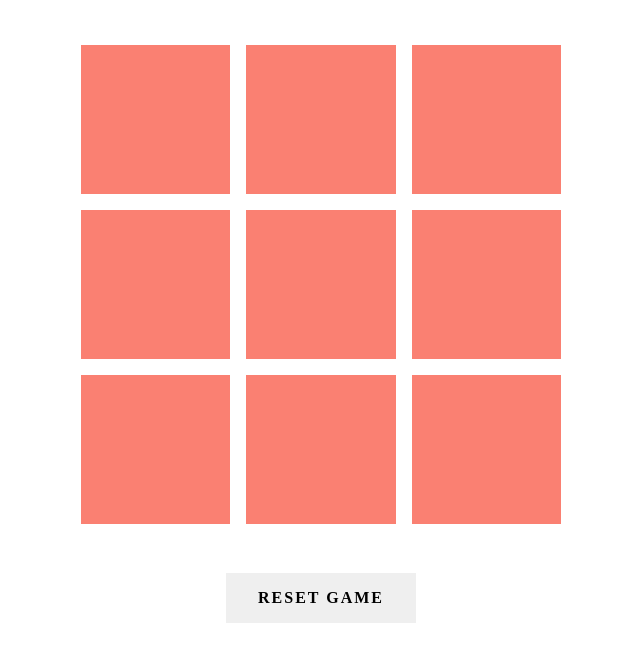
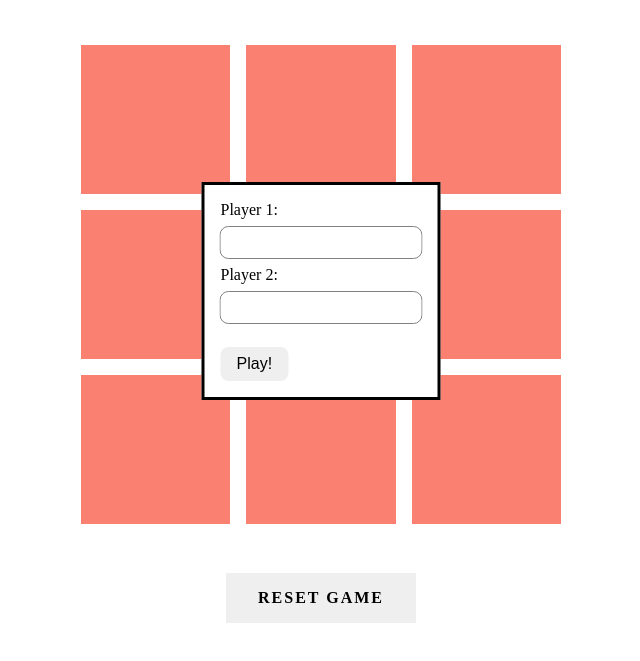
Before and after one commit to Sengsith/tic-tac-toe, a plain HTML site: page index.html in a window 1280 px wide. Shown: the part 109-770 px from the top of the page, without its empty margins (319-959 px from the left). Drawn offline with Linux system fonts and the light colour scheme.

Commit message:
update index.html script.js style.css
added ability to change player names

```diff
--- a/index.html
+++ b/index.html
@@ -8,6 +8,15 @@
     <script src="script.js" defer></script>
   </head>
   <body>
+    <dialog data-modal>
+      <form method="dialog">
+        <label for="player-one">Player 1:</label>
+        <input type="text" name="player-one" id="player-one" autocomplete="off" />
+        <label for="player-twop">Player 2:</label>
+        <input type="text" name="player-two" id="player-two" autocomplete="off" />
+        <button class="play">Play!</button>
+      </form>
+    </dialog>
     <div class="turn"></div>
     <div class="container"></div>
     <button class="reset">RESET GAME</button>
--- a/script.js
+++ b/script.js
@@ -1,10 +1,3 @@
-// Once you have a working console game, create an object that will handle the display/DOM logic.
-// Write a function that will render the contents of the gameboard array to the webpage (for now, you can always just fill the gameboard array with "X"s and "O"s just to see what’s going on).
-
-// Write the functions that allow players to add marks to a specific spot on the board by interacting with the appropriate DOM elements (e.g. letting players click on a board square to place their marker). Don’t forget the logic that keeps players from playing in spots that are already taken!
-
-// Clean up the interface to allow players to put in their names, include a button to start/restart the game and add a display element that shows the results upon game end!
-
 // Cell factory
 const Cell = () => {
   let value = "";
@@ -73,6 +66,11 @@ const gameController = (() => {
   };
 
   const getActivePlayer = () => activePlayer;
+
+  const setPlayerNames = (nameOne, nameTwo) => {
+    players[0].name = nameOne;
+    players[1].name = nameTwo;
+  };
 
   const incrementTurnCount = () => turnCount++;
 
@@ -149,6 +147,7 @@ const gameController = (() => {
     isGameOver,
     checkForTie,
     resetGame,
+    setPlayerNames,
   };
 })();
 
@@ -158,6 +157,24 @@ const screenController = (() => {
   const container = document.querySelector(".container");
   const activePlayerText = document.querySelector(".turn");
   const resetBtn = document.querySelector(".reset");
+  const modal = document.querySelector("[data-modal]");
+  const modalPlayBtn = document.querySelector(".play");
+
+  const askPlayerNames = () => {
+    modal.show();
+  };
+  modalPlayBtn.addEventListener("click", (e) => {
+    e.preventDefault();
+    // Get data from input
+    // Set input to players
+    const playerOne = document.querySelector("#player-one").value;
+    const playerTwo = document.querySelector("#player-two").value;
+
+    game.setPlayerNames(playerOne, playerTwo);
+    updateActivePlayerText();
+
+    modal.close();
+  });
 
   const updateActivePlayerText = () => {
     if (game.checkForTie()) {
@@ -201,6 +218,7 @@ const screenController = (() => {
     });
   };
 
+  askPlayerNames();
   updateActivePlayerText();
   updateTilesScreen();
 
@@ -219,6 +237,7 @@ const screenController = (() => {
   // Reset game click event
   resetBtn.addEventListener("click", () => {
     game.resetGame();
+    askPlayerNames();
     updateActivePlayerText();
     updateTilesScreen();
   });
--- a/style.css
+++ b/style.css
@@ -11,6 +11,35 @@ body {
   gap: 3rem;
   justify-content: center;
   align-items: center;
+}
+
+dialog {
+  top: 50%;
+  left: 50%;
+  translate: -50% -50%;
+  z-index: 5;
+}
+
+form {
+  display: flex;
+  flex-direction: column;
+  justify-content: center;
+  align-items: flex-start;
+  gap: 0.5rem;
+  padding: 1rem;
+}
+form > button {
+  padding: 0.5rem 1rem;
+  font-size: 1rem;
+  margin-top: 1rem;
+  border-radius: 0.5rem;
+  border: transparent;
+}
+input {
+  padding: 0.5rem 0.75rem;
+  border-radius: 0.5rem;
+  border: transparent;
+  outline: 1px solid gray;
 }
 
 .turn {
@@ -36,6 +65,7 @@ body {
   align-content: center;
   border: transparent;
   transition: transform 0.2s ease-in-out;
+  font-size: 4rem;
 }
 button:hover {
   cursor: pointer;
@@ -43,7 +73,16 @@ button:hover {
 }
 
 .active {
+  color: white;
   pointer-events: none;
+  position: relative;
+}
+.active::after {
+  content: "";
+  background-color: black;
+  position: absolute;
+  inset: 0;
+  opacity: 0.2;
 }
 
 .test {
```
